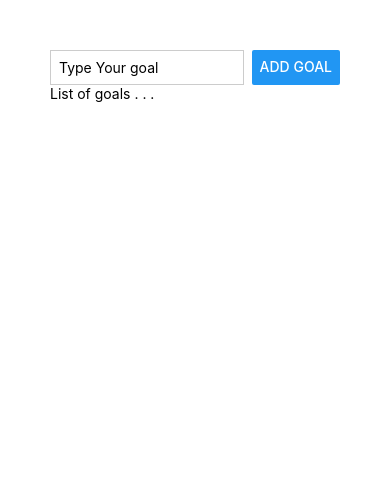
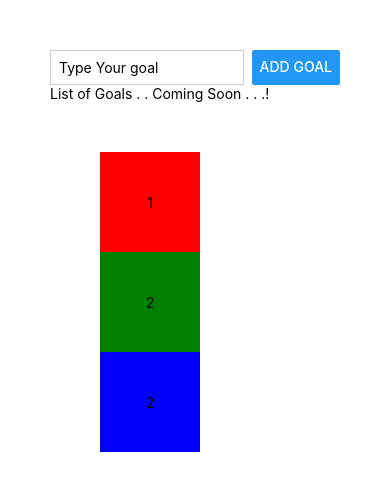
Before and after one commit to aniketicloud/rn-course, a React Native app: screen / in a window 390 px wide. Shown: the top 490 px of the page. Built offline with nearby package versions, Linux system fonts and the light colour scheme.

Commit message:
trying out flexbox in react native

```diff
--- a/App.js
+++ b/App.js
@@ -1,5 +1,6 @@
 import { StatusBar } from 'expo-status-bar';
 import { StyleSheet, Text, View, Button, TextInput } from 'react-native';
+import { FlexboxDeep } from './FlexboxDeep';
 
 export default function App() {
   return (
@@ -10,9 +11,10 @@ export default function App() {
       </View>
       <View>
         <Text>
-          List of goals . . .
+          List of Goals . . Coming Soon . . .!
         </Text>
       </View>
+      <FlexboxDeep />
     </View>
   );
 }
--- /dev/null
+++ b/FlexboxDeep.js
@@ -0,0 +1,36 @@
+import { View, Text, StyleSheet } from "react-native";
+
+export const FlexboxDeep = () => {
+  return (
+    <View style={{ padding: 50 }}>
+      <View style={{ ...styles.boxContainer, ...styles.redBox }}>
+        <Text>1</Text>
+      </View>
+      <View style={{ ...styles.boxContainer, ...styles.greenBox }}>
+        <Text>2</Text>
+      </View>
+      <View style={{ ...styles.boxContainer, ...styles.blueBox }}>
+        <Text>2</Text>
+      </View>
+    </View>
+  )
+}
+
+const styles = StyleSheet.create({
+  boxContainer: {
+    width: 100,
+    height: 100,
+    justifyContent: "center",
+    alignItems: "center",
+    backgroundColor: 'yellow',
+  },
+  redBox: {
+    backgroundColor: 'red',
+  },
+  greenBox: {
+    backgroundColor: 'green',
+  },
+  blueBox: {
+    backgroundColor: 'blue',
+  }
+})
```
